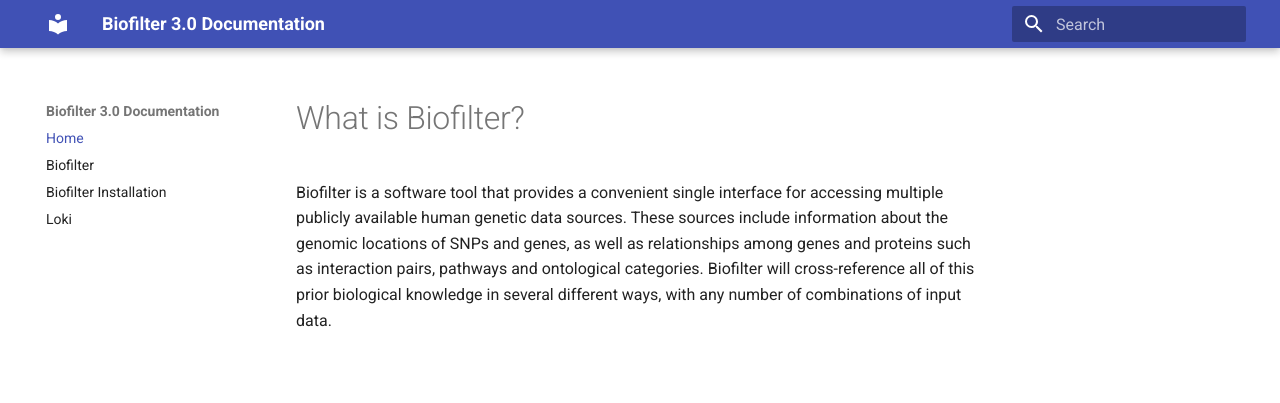
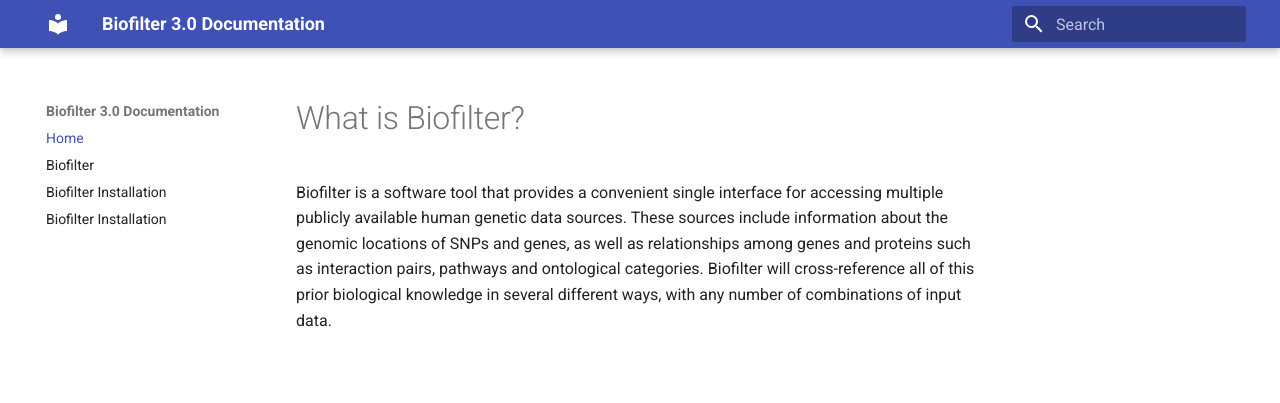
Before and after one commit to RitchieLab/ritchielab_readthedocs, an MkDocs documentation site: the page built from docs/index.md, in a window 1280 px wide. Shown: the top 403 px of the page. Built offline with MkDocs 1.6.1 and Material for MkDocs 9.7.7, drawn with Linux system fonts in a browser that asks for light colours.

Commit message:
Update mkdocs.yml

```diff
--- a/mkdocs.yml
+++ b/mkdocs.yml
@@ -4,7 +4,7 @@ nav:
   - Home: index.md
   - Biofilter: Biofilter.md
   - Biofilter Installation: Biofilter_installation.md
-  - Loki: Loki.md
+  - Biofilter Installation: Loki.md
 
 theme:
   name: "material"
```
